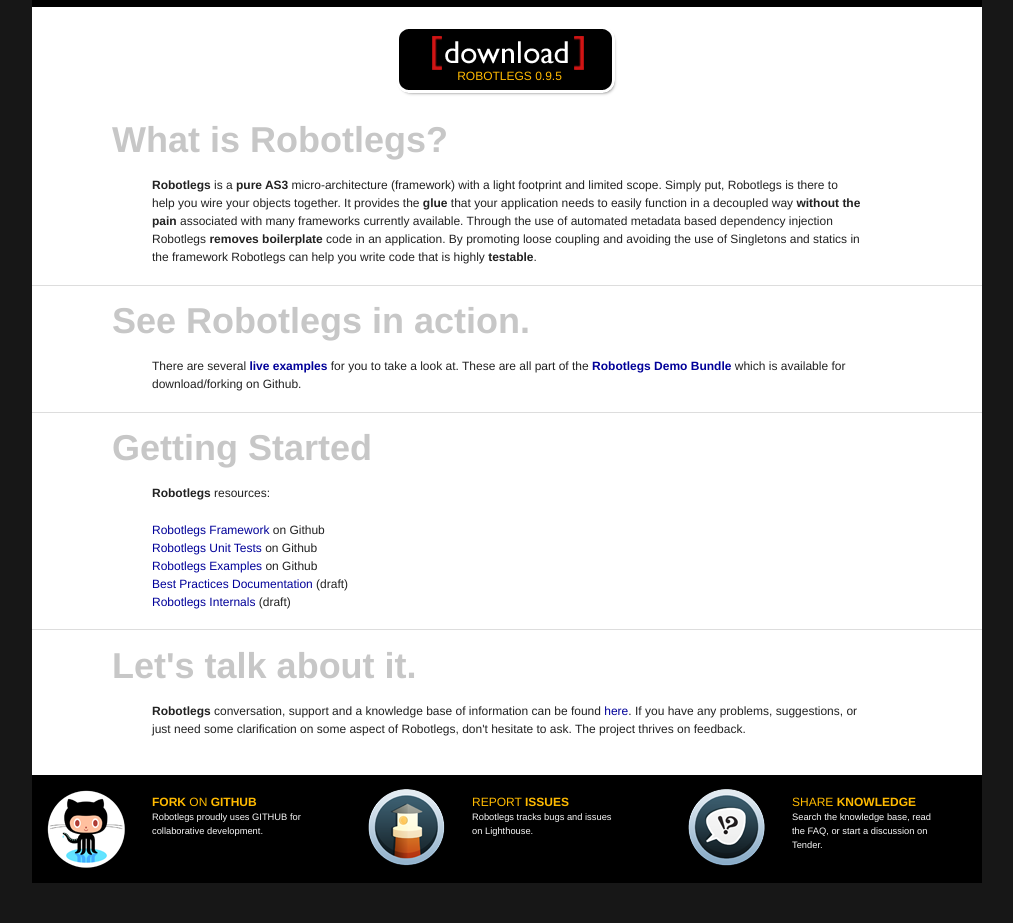
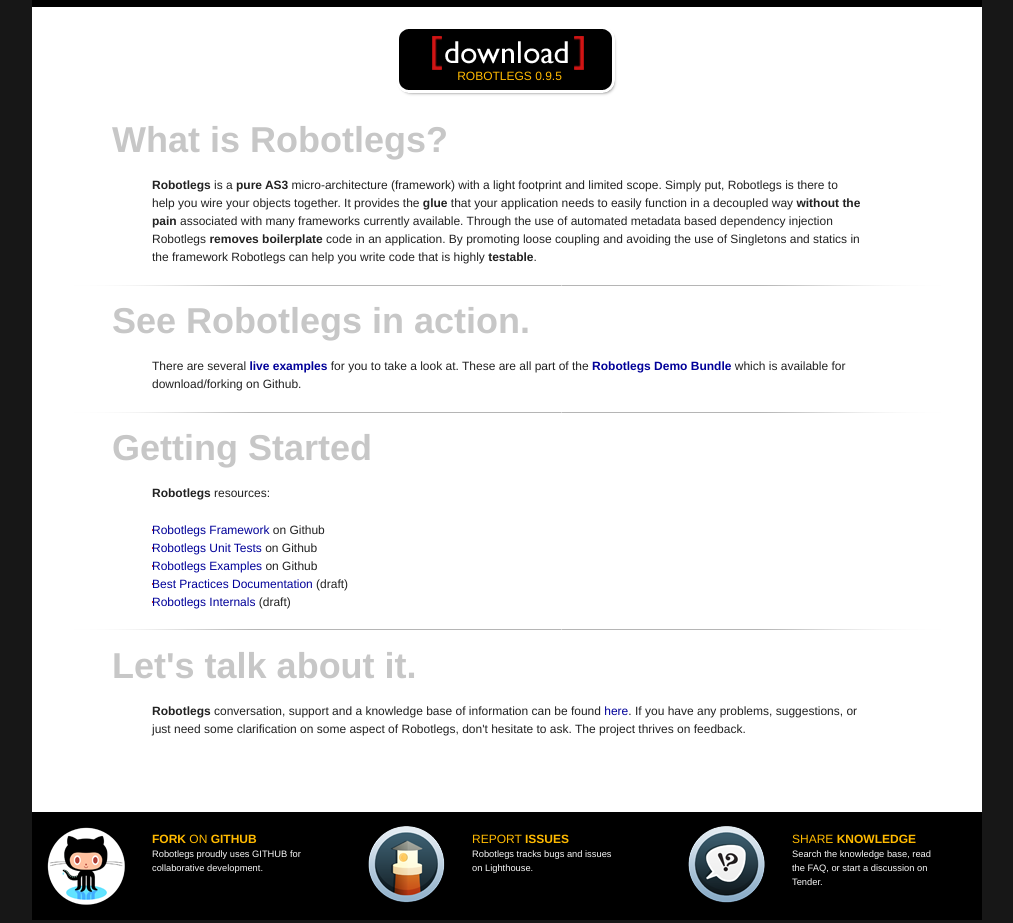
Before and after one commit to robotlegs/robotlegs.github.com, a Jekyll site: the page built from index.html, in a window 1280 px wide. Shown: the part 320-1243 px from the top of the page, without its empty margins (133-1146 px from the left). Built offline with Jekyll 4.4.1, drawn with Linux system fonts in a browser that asks for light colours; Markdown is read by kramdown in place of the engine named in the settings; a script that is not in the unit is left out; before the commit the page ends 1206 px from its top, so only the background shows below that.

Commit message:
fixed some path issues, tightened up the templates

```diff
--- a/_includes/footer.html
+++ b/_includes/footer.html
@@ -1,3 +1,6 @@
+<!--FOOTER-->
+		<hr class="space">
+		<hr class="space">
 		<div class="span-24 last" style="background-color:#000000">
 			<div class="span-8">
 				<div class="span-3">
--- a/_layouts/default.html
+++ b/_layouts/default.html
@@ -17,14 +17,20 @@
 
 <body>
 	<div class="container">
-		{% if page.header == 'front' %}
-		   {% include front_header.html %}
-		{% else %}
-			{% unless page.hide_header %}
-		   		{% include page_header.html %}
-			{% endunless %}
-		{% endif %}
+		{% unless page.hide_header %}
+		    <!-- PAGE HEADER  -->
+			{% if page.header == 'front' %}
+			   {% include front_header.html %}
+			{% else %}
+			   	{% include page_header.html %}
+			{% endif %}
+			<!-- END PAGE HEADER  -->
+		{% endunless %}
+
+		<!--CONTENT-->
 		{{ content }}
+		<!--END CONTENT-->
+
 		{% unless page.hide_footer %}
 			{% include footer.html %}
 		{% endunless %}
--- a/css/site.css
+++ b/css/site.css
@@ -12,7 +12,7 @@
 
 li{
 	list-style:none;
-	background:url(/assets/images/red-bullet-2x2.png) no-repeat 0px .7em;
+	background:url(/images/red-bullet-2x2.png) no-repeat 0px .7em;
 	padding-left:6px;
 }
 
@@ -42,7 +42,7 @@
 
 hr {
     border: 0;
-	background: #fff url(/assets/images/hrule.png) no-repeat top center;
+	background: #fff url(/images/hrule.png) no-repeat top center !important;
 }
 
 .info {
--- a/examples/index.html
+++ b/examples/index.html
@@ -112,5 +112,3 @@
 				</div>
 			</div>
 		</div><!--end example row 2-->
-		<hr class="space">
-		<hr class="space">
--- a/index.html
+++ b/index.html
@@ -55,4 +54,3 @@
 		</div>
 		<hr class="space">
 		<hr class="space">
-<!--END CONTENT-->
```
Also changed, not shown: other parts of _includes/footer.html (+2 -7 lines), other parts of index.html (+0 -1 lines), 1 other file.
